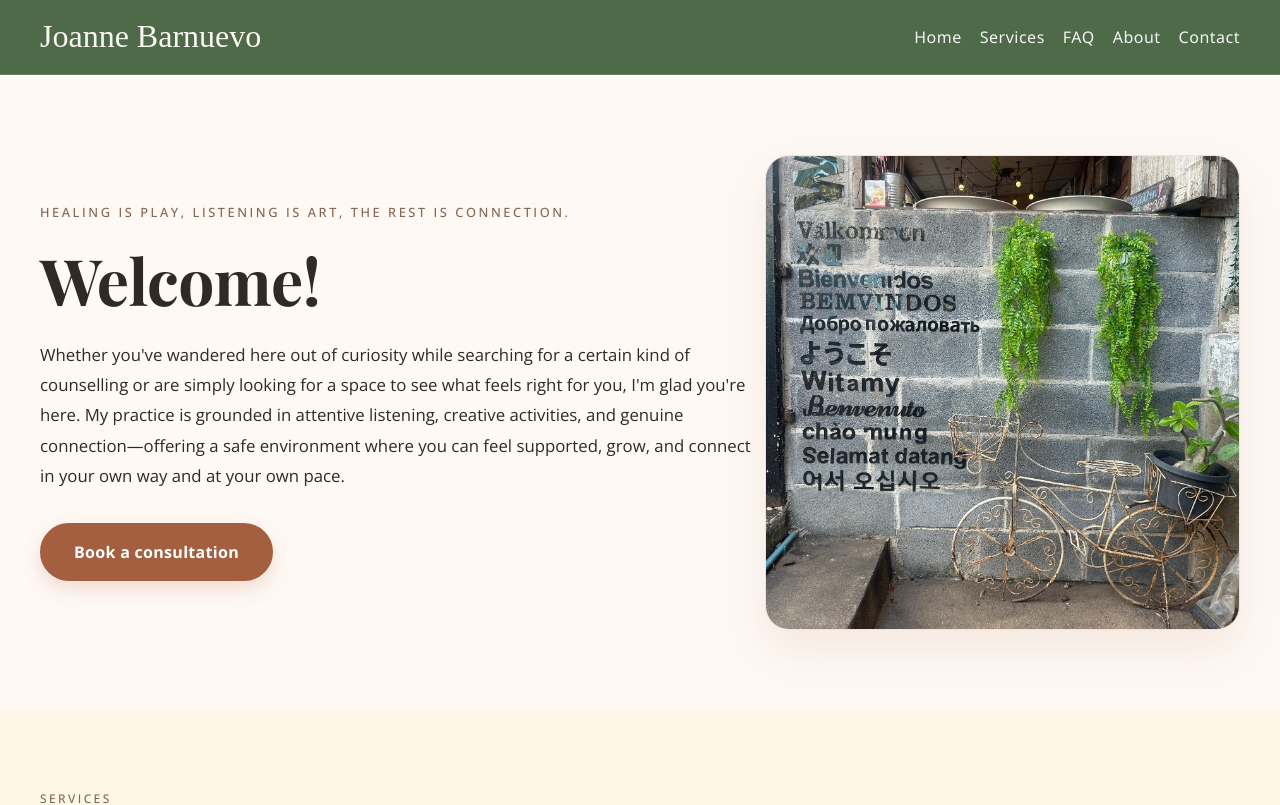
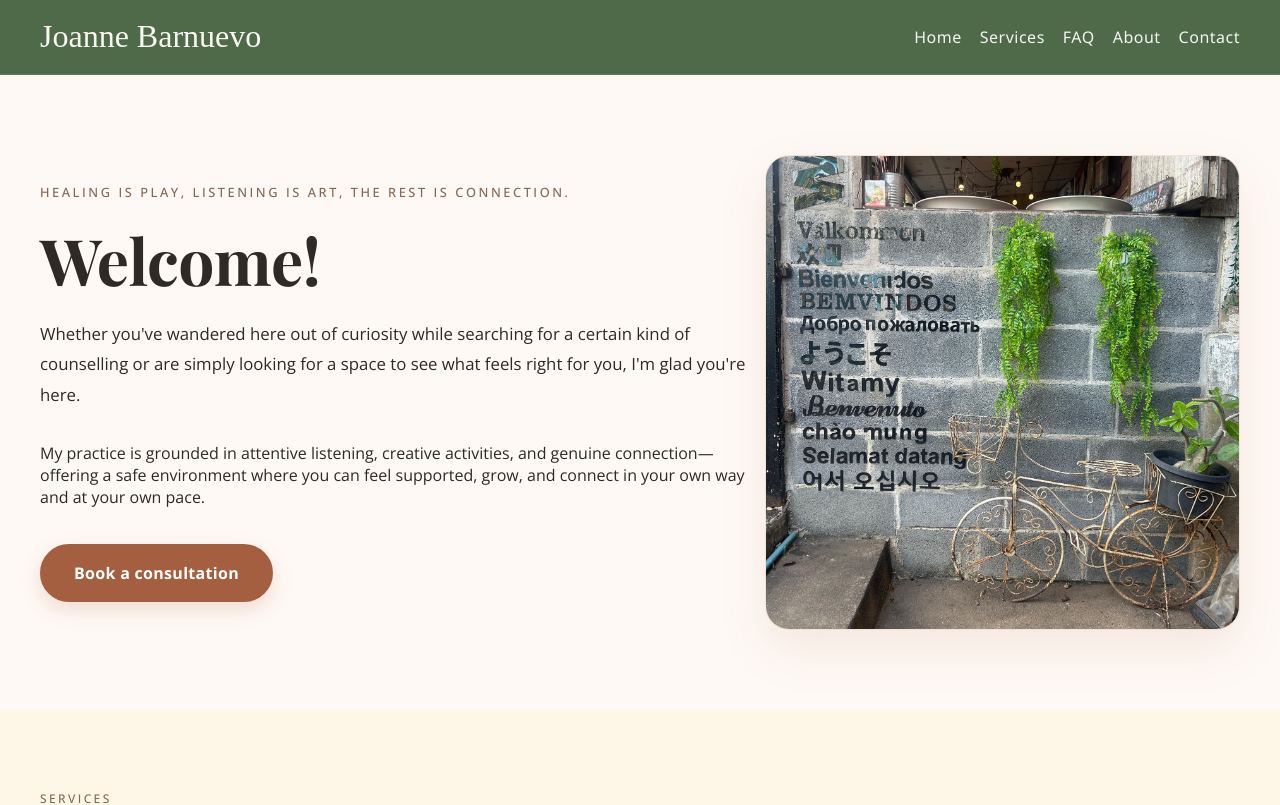
Before and after one commit to joseph-johnson27001/Joanne-s-Counselling-Website, a Vue app: page / in a window 1280 px wide. Shown: the top 805 px of the page. Built offline with nearby package versions, Linux system fonts and the light colour scheme; a web font is replaced by a local one.

Commit message:
Hero layout

```diff
--- a/src/components/sections/HeroSection.vue
+++ b/src/components/sections/HeroSection.vue
@@ -10,10 +10,13 @@
           <p class="hero-text">
             Whether you've wandered here out of curiosity while searching for a
             certain kind of counselling or are simply looking for a space to see
-            what feels right for you, I'm glad you're here. My practice is
-            grounded in attentive listening, creative activities, and genuine
-            connection—offering a safe environment where you can feel supported,
-            grow, and connect in your own way and at your own pace.
+            what feels right for you, I'm glad you're here.
+          </p>
+          <p class="hero-tex">
+            My practice is grounded in attentive listening, creative activities,
+            and genuine connection—offering a safe environment where you can
+            feel supported, grow, and connect in your own way and at your own
+            pace.
           </p>
           <div class="hero-actions">
             <Button href="#contact">Book a consultation</Button>
@@ -86,6 +89,7 @@ h1 {
   flex-wrap: wrap;
   gap: 24px;
   align-items: center;
+  padding-top: 20px;
 }
 
 .hero-visual .image-fill {
```
